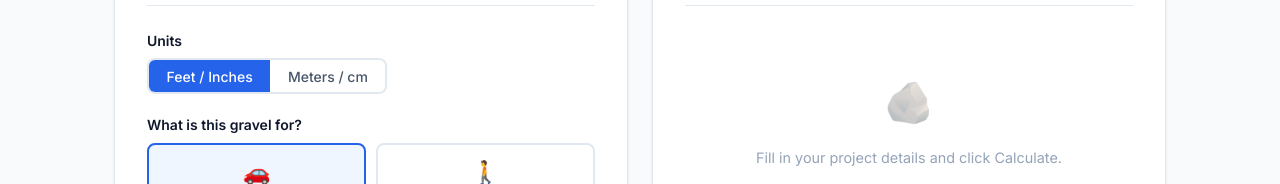
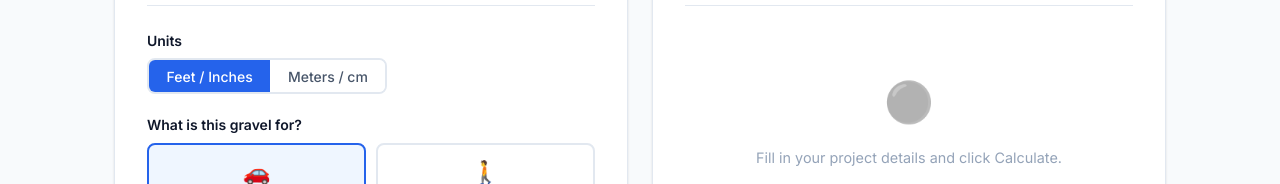
Before and after one commit to Rodrigo-Fergon/renoplot, a plain HTML site: page calculators/gravel-calculator.html in a window 1280 px wide. Shown: the part 366-550 px from the top of the page. Drawn offline with Linux system fonts and the light colour scheme.

Commit message:
Update gravel-calculator.html

```diff
--- a/calculators/gravel-calculator.html
+++ b/calculators/gravel-calculator.html
@@ -255,7 +255,7 @@
         <h2 class="panel-title">Results</h2>
 
         <div id="results-placeholder" class="results-placeholder">
-          <div class="results-placeholder-icon">🪨</div>
+          <div class="results-placeholder-icon">⚫</div>
           <p>Fill in your project details and click Calculate.</p>
         </div>
 
```
